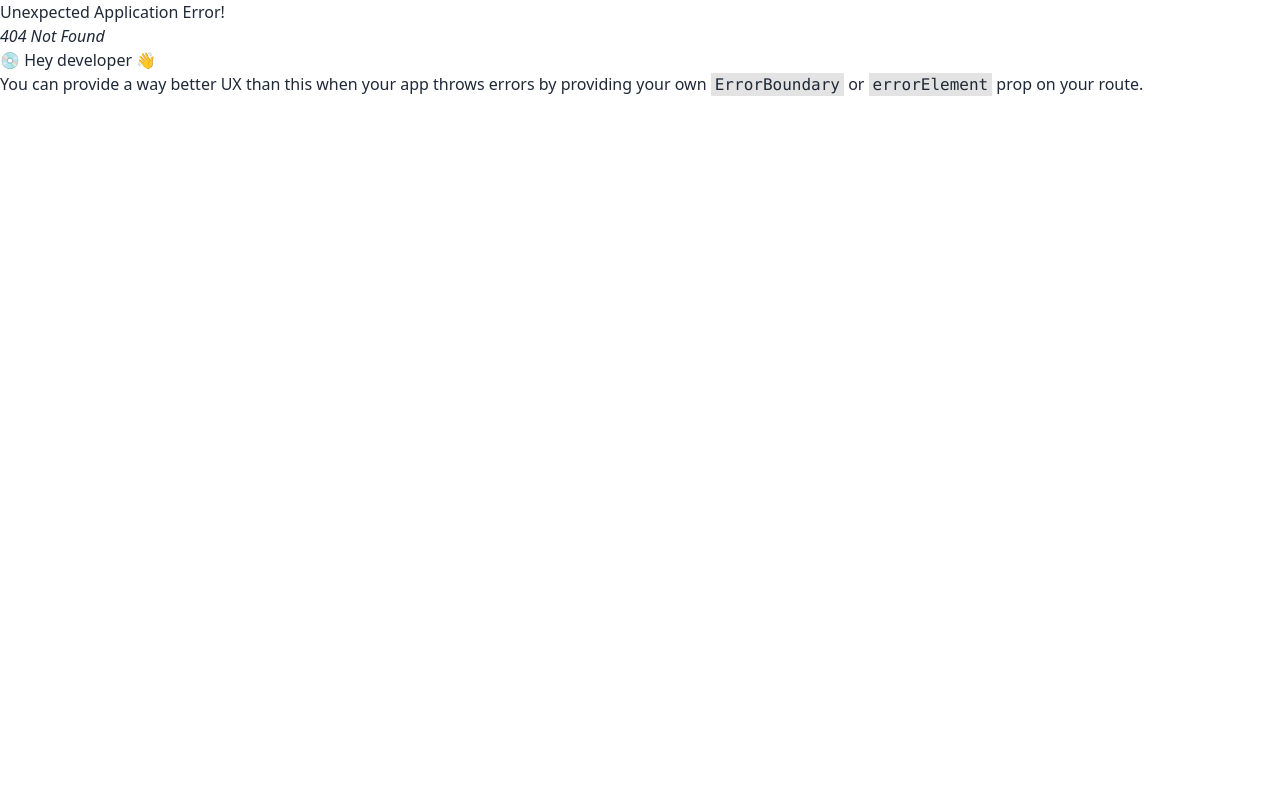
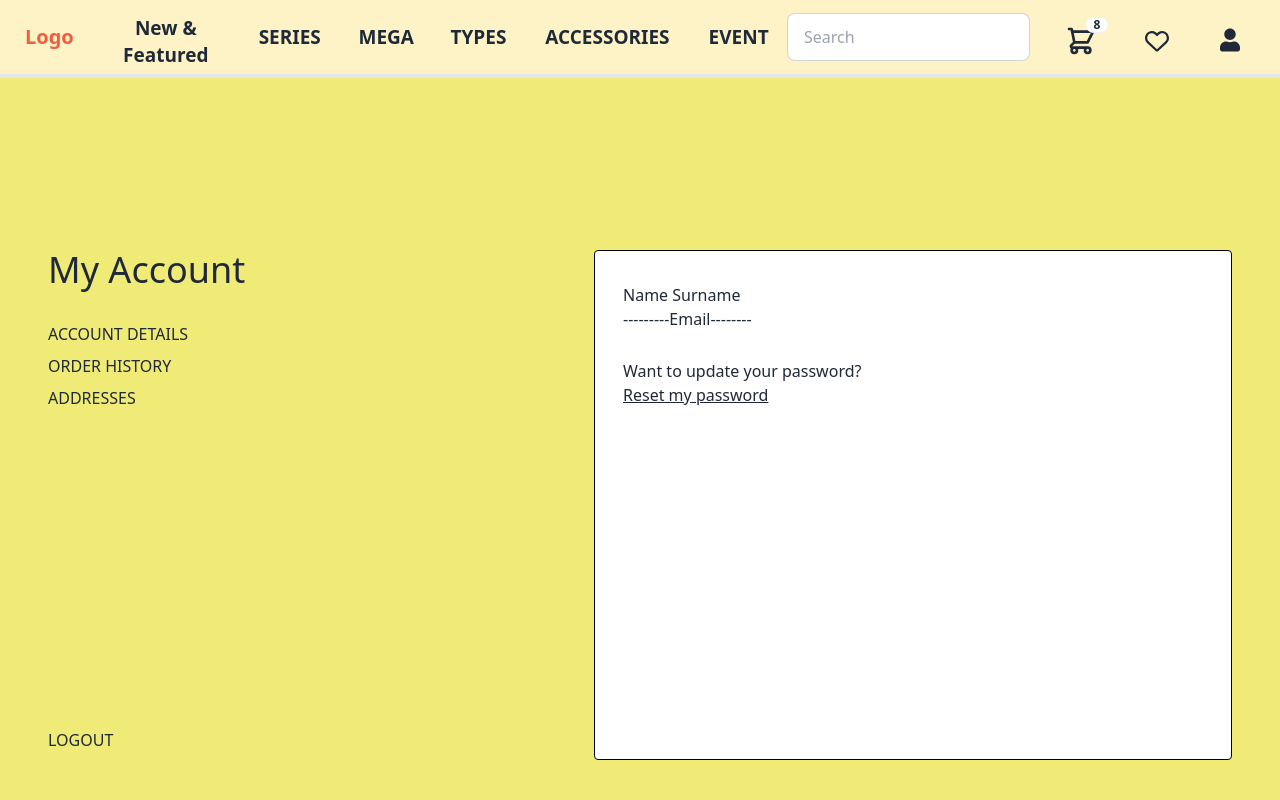
Before and after one commit to JSD7-CMFM/JSD7-CMFM-Frontend, a React (Vite) app: page /Account in a window 1280 px wide. Before the commit this address had no page. Shown: the top 800 px of the page. Built offline with nearby package versions, Linux system fonts and the light colour scheme.

Commit message:
Account Profile

```diff
--- /dev/null
+++ b/src/features/accountprofile/components/AccountDetails.jsx
@@ -0,0 +1,18 @@
+import React from "react";
+
+const AccountDetails = () => {
+  return (
+    <div id="acc-info" className="px-7">
+      <div>
+        <h2>Name Surname</h2>
+        <p className="mb-7">---------Email--------</p>
+      </div>
+      <div>
+        <p>Want to update your password?</p>
+        <p className="underline">Reset my password</p>
+      </div>
+    </div>
+  );
+};
+
+export default AccountDetails;
--- /dev/null
+++ b/src/features/accountprofile/components/Addresses.jsx
@@ -0,0 +1,34 @@
+import React from "react";
+
+const Addresses = () => {
+  return (
+    <div id="acc-address" className="px-7">
+      <div id="top-box" className="mb-3 border-b-2 pb-10 flex justify-between">
+        <div id="address-section">
+          <h3 className="mb-3 font-medium uppercase">Default Address</h3>
+          <p>Name Surname</p>
+          <p>#</p>
+          <p className="mb-4">Thailand, ,</p>
+          <a href="#" className="underline">
+            Delete
+          </a>
+        </div>
+        <div id="edit-button">
+          <a href="#" className="underline">
+            Edit
+          </a>
+        </div>
+      </div>
+      <div className="mt-7 mb-4">
+        <a
+          href="#"
+          className="py-[10px] px-6 bg-white hover:bg-[#F0EB76] rounded-lg border border-black"
+        >
+          Add New
+        </a>
+      </div>
+    </div>
+  );
+};
+
+export default Addresses;
--- /dev/null
+++ b/src/features/accountprofile/components/OrderHistory.jsx
@@ -0,0 +1,25 @@
+import React from "react";
+
+const OrderHistory = () => {
+  return (
+    <div id="acc-order">
+      <h2 className="mb-8 px-7 text-[19px]">
+        Looks like you haven’t placed any orders yet.
+      </h2>
+      <div className="bg-[#AAD8EE]">
+        <img src="images/Learn_More_1.jpg" alt="Learn More" />
+        <div className="p-14 text-center">
+          <h2 className="text-[22px] mb-5">Find your item</h2>
+          <a
+            href="#"
+            className="py-[10px] px-6 bg-white hover:bg-[#F0EB76] rounded-lg border border-black"
+          >
+            Button
+          </a>
+        </div>
+      </div>
+    </div>
+  );
+};
+
+export default OrderHistory;
--- /dev/null
+++ b/src/pages/AccountProfile.jsx
@@ -0,0 +1,61 @@
+import React, { useState } from "react";
+import AccountDetails from "../features/accountprofile/components/AccountDetails";
+import OrderHistory from "../features/accountprofile/components/OrderHistory";
+import Addresses from "../features/accountprofile/components/Addresses";
+
+const AccountPageContainer = () => {
+  const [activeSection, setActiveSection] = useState("acc-info");
+
+  const showSection = (sectionId) => {
+    setActiveSection(sectionId);
+  };
+
+  return (
+    <section id="my-acc" className="bg-[#F0EB76] pt-8 px-3 pb-4">
+      <div
+        id="acc-container"
+        className="md:pb-12 md:pt-[140px] md:flex md:justify-between md:px-9"
+      >
+        <div
+          id="acc-nav"
+          className="md:pr-9 md:flex md:flex-col md:justify-between"
+        >
+          <div>
+            <h1 className="mb-8 text-2xl md:text-4xl whitespace-nowrap">
+              My Account
+            </h1>
+            <p
+              className="mb-2 hover:underline cursor-pointer"
+              onClick={() => showSection("acc-info")}
+            >
+              ACCOUNT DETAILS
+            </p>
+            <p
+              className="mb-2 hover:underline cursor-pointer"
+              onClick={() => showSection("acc-order")}
+            >
+              ORDER HISTORY
+            </p>
+            <p
+              className="mb-2 hover:underline cursor-pointer"
+              onClick={() => showSection("acc-address")}
+            >
+              ADDRESSES
+            </p>
+          </div>
+          <p className="mb-2 hover:underline cursor-pointer">LOGOUT</p>
+        </div>
+        <div
+          id="acc-display"
+          className="bg-white border border-black rounded min-h-[510px] pt-8 md:w-[638px]"
+        >
+          {activeSection === "acc-info" && <AccountDetails />}
+          {activeSection === "acc-order" && <OrderHistory />}
+          {activeSection === "acc-address" && <Addresses />}
+        </div>
+      </div>
+    </section>
+  );
+};
+
+export default AccountPageContainer;
```
Also changed, not shown: src/routes/index.jsx (+20 -12 lines).
